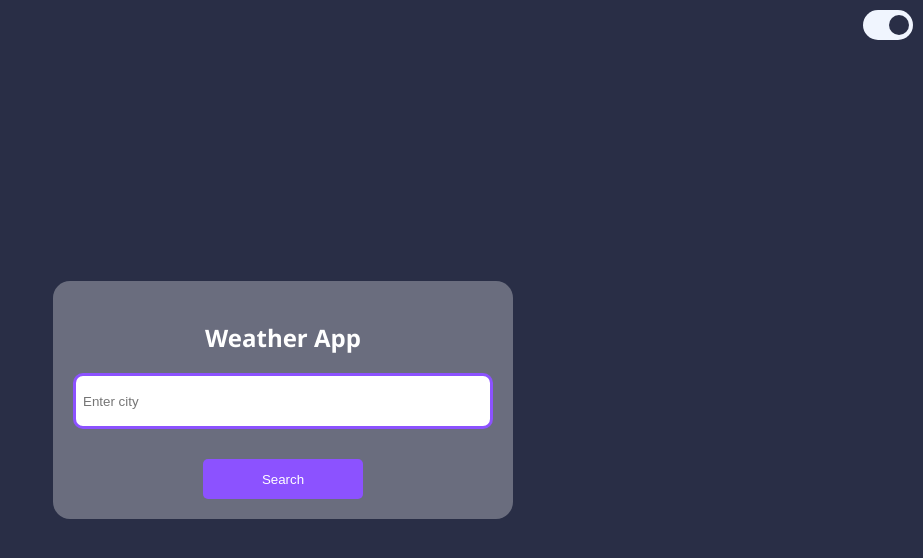
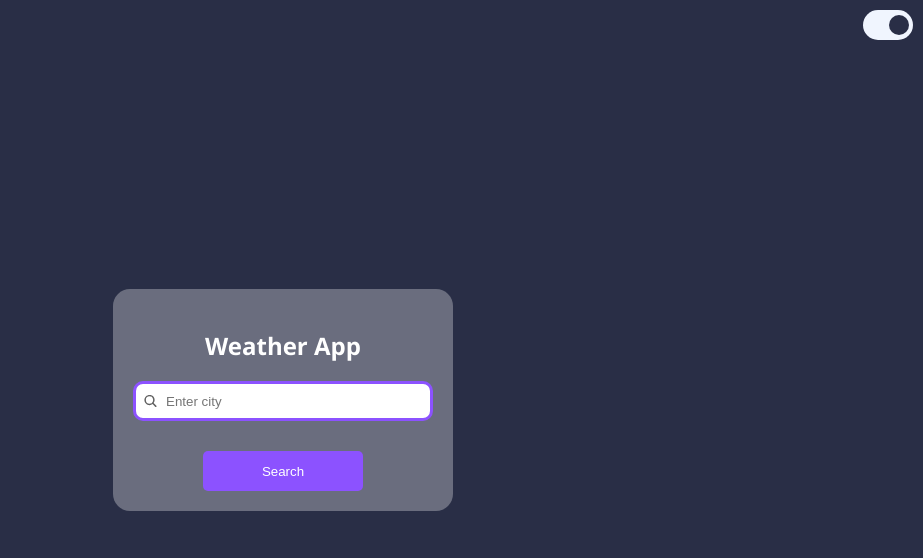
Before and after one commit to shinwon-kim/Weather-app, a React (Create React App) app: page / in a window 1280 px wide. Shown: the top 558 px of the page, without its empty margins (357-1280 px from the left). Built offline with nearby package versions, Linux system fonts and the light colour scheme.

Commit message:
style: 검색 아이콘 추가

```diff
--- a/src/App.css
+++ b/src/App.css
@@ -19,7 +19,7 @@
   .toggle-btn {
     background-color: #f0f5fe;
   }
-  .thumb{
+  .thumb {
     background: #292e46;
   }
 }
@@ -34,7 +34,7 @@
   .toggle-btn {
     background-color: #292e46;
   }
-  .thumb{
+  .thumb {
     background: #f0f5fe;
   }
 }
@@ -47,10 +47,9 @@
   align-items: center;
   justify-content: center;
   padding: 20px;
-  /* font-size: calc(10px + 2vmin); */
 }
 
-.weather-info{
+.weather-info {
   text-align: center;
   margin-top: 40px;
 }
@@ -70,13 +69,30 @@
   margin: 0;
 }
 
+.search {
+  position: relative;
+  width: 300px;
+  height: 40px;
+}
+
 input {
-  width: 50vh;
-  height: 5vh;
+  width: 100%;
+  height: 100%;
   outline: none;
   border-radius: 10px;
-  padding: 5px 7px;
+  padding-left: 30px;
   border: 3px solid #8C52FF;
+  box-sizing: border-box;
+}
+
+.search-icon {
+  position: absolute;
+  top: 50%;
+  left: 10px;
+  transform: translateY(-50%);
+  width: 15px;
+  height: 15px;
+  color: #616161;
 }
 
 .search-btn {
@@ -123,7 +139,7 @@ input {
   align-items: center;
 }
 
-.thumb{
+.thumb {
   height: 20px;
   width: 20px;
   border-radius: 100%;
--- a/src/App.js
+++ b/src/App.js
@@ -1,5 +1,6 @@
 import { useEffect, useState } from 'react';
 import './App.css';
+import { IoSearch } from "react-icons/io5";
 import { fetchCurrentWeather, fetchForcastWeather } from './services/weatherAPI';
 import CurrentWeather from './components/CurrentWeather';
 import ForecastWeather from './components/ForecastWeather';
@@ -51,7 +52,10 @@ function App() {
     <div className={dark ? "app dark" : "app light"}>
       <div className="weather-cont">
         <h2>Weather App</h2>
-        <input type="text" placeholder="Enter city" value ={input} onChange={handleInput} onKeyDown={handleKeyDown}/>
+        <div className="search">
+          <input type="text" placeholder="Enter city" value ={input} onChange={handleInput} onKeyDown={handleKeyDown}/>
+          <IoSearch className="search-icon"/>
+        </div>
         <button onClick={handleClick} className="search-btn">Search</button>
         <CurrentWeather weather={weather}></CurrentWeather>
         <ForecastWeather forecast={forecast}></ForecastWeather>
```
